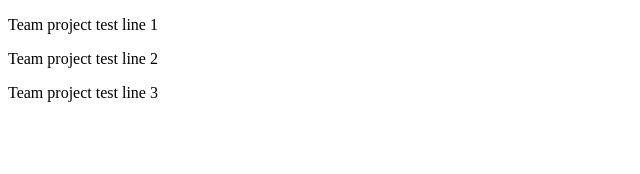
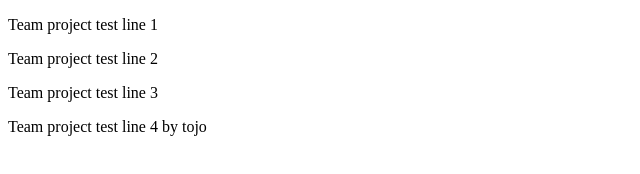
Before and after one commit to epkotni/test, a plain HTML site: page index.html in a window 1280 px wide. Shown: the whole page, without its empty margins (0-640 px from the left). Drawn offline with Linux system fonts and the light colour scheme.

Commit message:
1回目東條追記

```diff
--- a/index.html
+++ b/index.html
@@ -8,5 +8,6 @@
     <p>Team project test line 1</p>
     <p>Team project test line 2 </p>
     <p>Team project test line 3</p>
+    <p>Team project test line 4 by tojo</p><!-- 東條追記 -->
   </body>
 </html>
```
